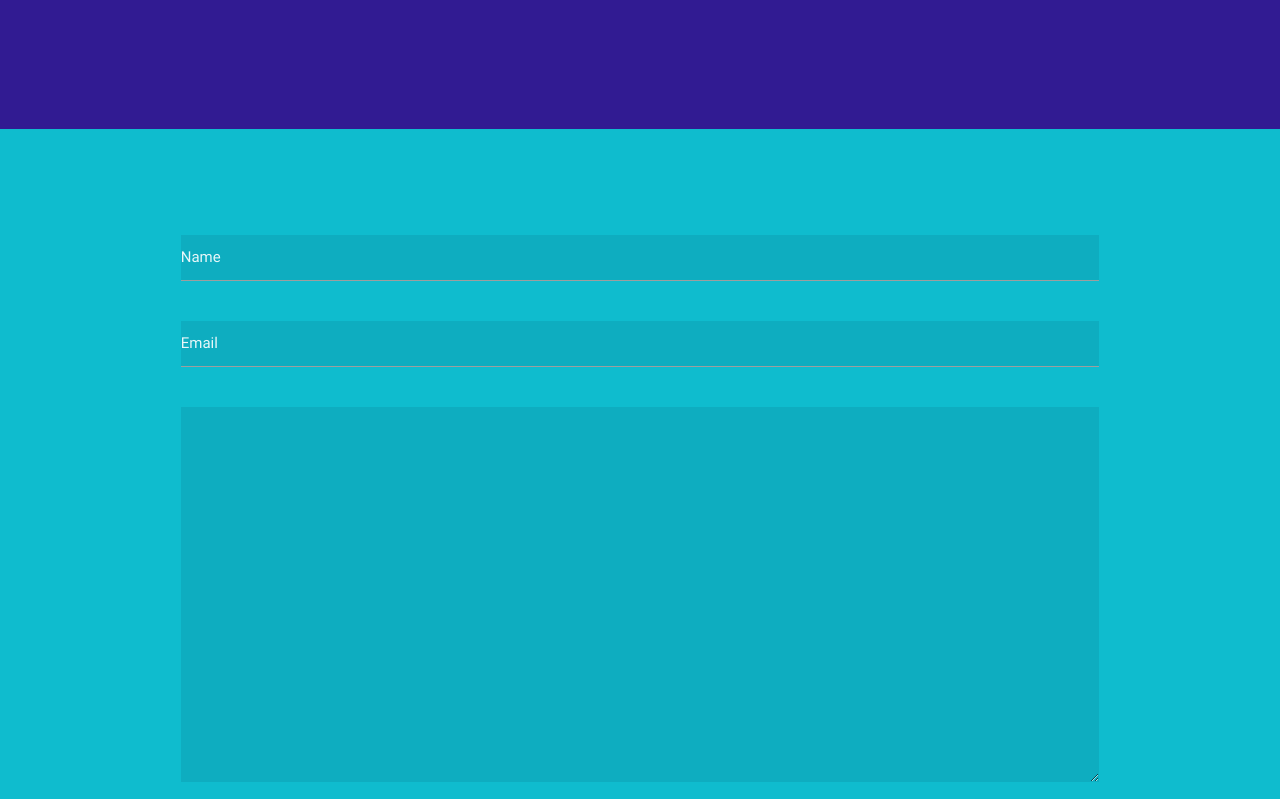
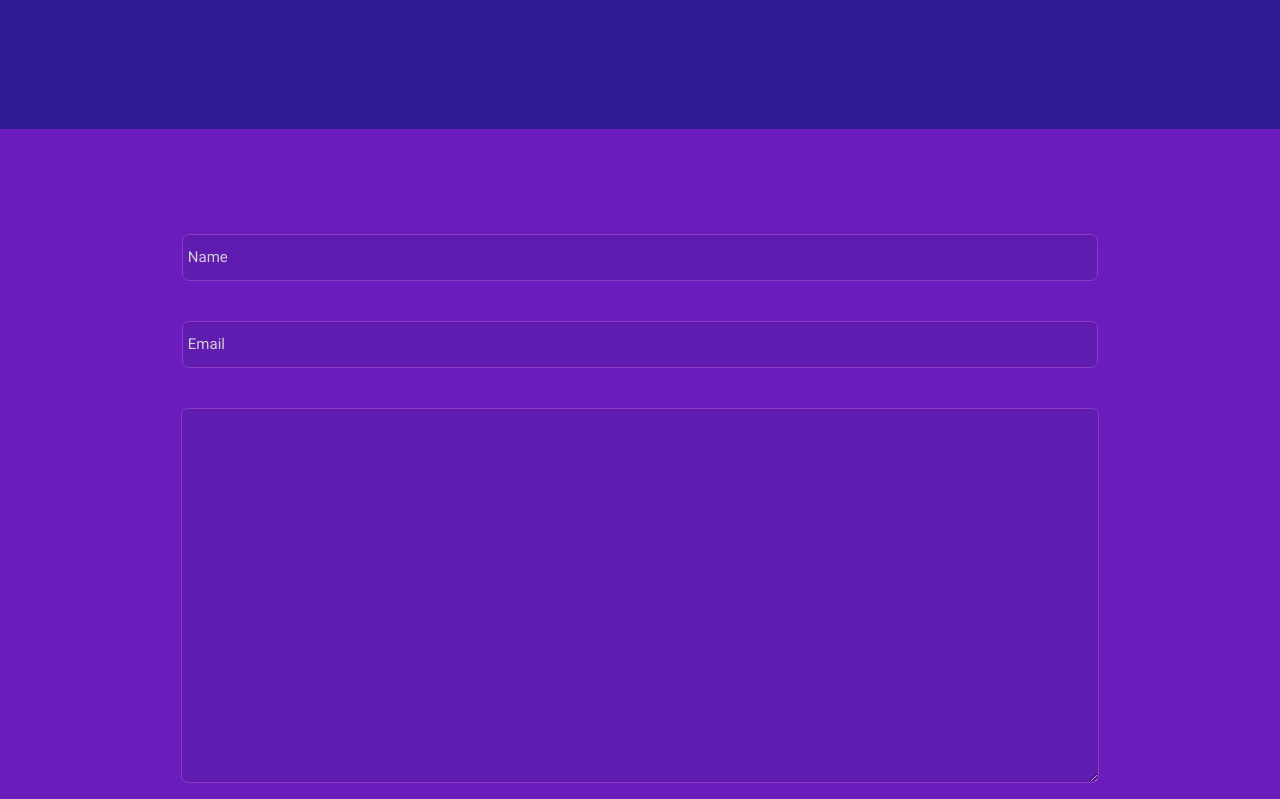
Before and after one commit to rogix/portfolio, a website: page app/index.html in a window 1280 px wide. Shown: the part 1960-2759 px from the top of the page. Drawn offline with nearby package versions, Linux system fonts and the light colour scheme.

Commit message:
contact section small changes

```diff
--- a/app/css/style.css
+++ b/app/css/style.css
@@ -97,7 +97,7 @@ p {
 
 .about-page, .contact-page {
   height: 100vh;
-  background: #0fbcce;
+  background: #6a1dbc;
 }
 
 /* Contact Page */
@@ -105,21 +105,20 @@ textarea {
   height: 25rem !important;
   padding: 20px 10px;
   background: rgba(4, 26, 60, 0.09);
-  border: none;
+  border: 1px solid #8e3ac1;
+  border-radius: 7px;
 }
 
-input[type=text] {
+input[type="text"], input[type="email"] {
   background: rgba(4, 26, 60, 0.09);
+  border: 1px solid #8e3ac1;
+  border-radius: 7px;
+  width: 99%;
+  padding-left: 5px;
 }
 
 @media only screen and (max-width : 992px) {
-  .parallax-container .section {
-    position: absolute;
-    top: 40%;
-  }
-  #index-banner .section {
-    top: 10%;
-  }
+
 }
 
 @media only screen and (max-width : 600px) {
--- a/app/index.html
+++ b/app/index.html
@@ -168,10 +168,10 @@
     <div class="section no-pad-bot">
       <div class="container">
         <div class="row center">
-            <input type="text" name="Name" value="Name"><br>
+            <input type="text" name="Name" placeholder="Name"><br>
         </div>
           <div class="row center">
-            <input type="text" name="Email" value="Email"><br>
+            <input type="email" name="Email" placeholder="Email"><br>
           </div>
         <div class="row center">
           <textarea></textarea>
```
